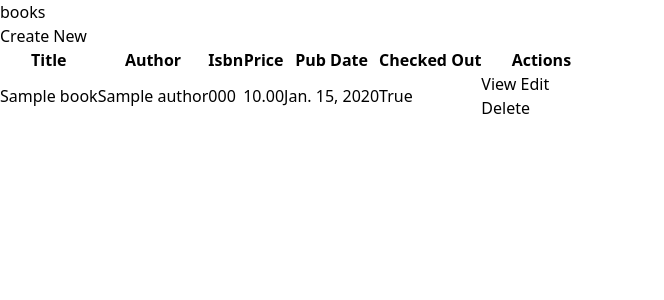
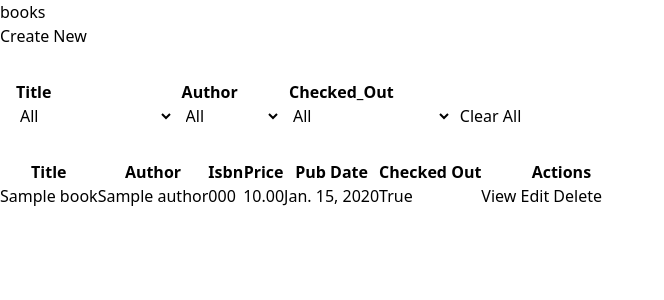
Before and after one commit to bponce02/orange-sherbert, a Django app: page /book/ in a window 1280 px wide. Shown: the top 300 px of the page, without its empty margins (0-664 px from the left). Run offline with Django 5.2, Linux system fonts and the light colour scheme; tables that the repository leaves empty hold one stand-in row (values such as "Sample post"); some libraries are stand-ins or nearby versions.

Commit message:
Added filtering

```diff
--- a/pyproject.toml
+++ b/pyproject.toml
@@ -13,6 +13,8 @@ dependencies = [
 
 [dependency-groups]
 dev = [
+    "coverage>=7.13.0",
     "pytest>=8.0.0",
+    "pytest-cov>=7.0.0",
     "pytest-django>=4.9.0",
 ]
--- a/src/example/views.py
+++ b/src/example/views.py
@@ -4,7 +4,9 @@ from .models import Book, Author
 class BookCRUDView(CRUDView):
     model = Book
     fields = '__all__'
+    filter_fields = ['title', 'author', 'checked_out']
 
 class AuthorCRUDView(CRUDView):
     model = Author
     fields = '__all__'
+    filter_fields = ['name']
--- a/src/orange_sherbert/templates/orange_sherbert/delete.html
+++ b/src/orange_sherbert/templates/orange_sherbert/delete.html
@@ -6,9 +6,7 @@
 <div class="container mx-auto">
     <div class="card">
         <div class="card-body">
-            <h1 class="card-title text-2xl mb-4">Delete {{ object }}</h1>
-
-            <p class="mb-6">Are you sure you want to delete "<strong>{{ object }}</strong>"?</p>
+            <h1 class="mb-6">Are you sure you want to delete "<strong>{{ object }}</strong>"?</p>
 
             <form method="post">
                 {% csrf_token %}
--- a/src/orange_sherbert/templates/orange_sherbert/list.html
+++ b/src/orange_sherbert/templates/orange_sherbert/list.html
@@ -11,6 +11,33 @@
             <div class="card-actions justify-end">
                 <a href="{% url model_name|add:'-create' %}" class="btn btn-primary">Create New</a>
             </div>
+
+            <!-- Filter Form -->
+            {% if filter_fields and object_list %}
+            <form method="get" action="" class="flex flex-wrap gap-2 my-4 p-4 bg-base-200 rounded-lg" id="filter-form">
+                {% for field in filter_fields %}
+                    {% get_field_options object_list field as options %}
+                    <div class="form-control">
+                        <label class="label">
+                            <span class="label-text font-semibold">{{ field|title }}</span>
+                        </label>
+                        <select name="{{ field }}" class="select select-bordered select-sm w-full max-w-xs" onchange="this.form.submit()">
+                            <option value="">All</option>
+                            {% for option in options %}
+                                <option value="{{ option }}" {% is_selected option request field %}>
+                                    {{ option }}
+                                </option>
+                            {% endfor %}
+                        </select>
+                    </div>
+                {% endfor %}
+
+                <div class="form-control self-end">
+                    <a href="?" class="btn btn-ghost btn-sm">Clear All</a>
+                </div>
+            </form>
+            {% endif %}
+
             <table class="table">
                 <thead>
                     <tr>
@@ -30,7 +57,7 @@
                             {% for field_name, field_value in fields %}
                                 <td>{{ field_value }}</td>
                             {% endfor %}
-                            <td class="max-w-30">
+                            <td class="min-w-40 max-w-40">
                                 <a href="{% url model_name|add:'-detail' object.pk %}" class="btn btn-sm btn-ghost">View</a>
                                 <a href="{% url model_name|add:'-update' object.pk %}" class="btn btn-sm btn-ghost">Edit</a>
                                 <a href="{% url model_name|add:'-delete' object.pk %}" class="btn btn-sm btn-ghost">Delete</a>
--- a/src/orange_sherbert/templatetags/sherbert_tags.py
+++ b/src/orange_sherbert/templatetags/sherbert_tags.py
@@ -22,3 +22,16 @@ def get_object_fields(obj):
             field_value = getattr(obj, field.name, '')
             fields.append((field_name, field_value))
     return fields
+
+
+@register.simple_tag
+def get_field_options(obj, field_name):
+    model = obj.model
+    distinct_values = model.objects.values_list(field_name, flat=True).distinct().order_by(field_name)
+    return [v for v in distinct_values if v not in (None, '')]
+
+
+@register.simple_tag
+def is_selected(option, request, field):
+    current = request.GET.get(field, '')
+    return 'selected' if str(option) == str(current) else ''
--- a/src/orange_sherbert/view.py
+++ b/src/orange_sherbert/view.py
@@ -5,17 +5,32 @@ from django.views.generic import UpdateView
 from django.views.generic import DeleteView
 from django.views import View
 from django.urls import path, reverse
+from django.db.models import Q
 
 class _CRUDMixin:
 
+    def get_queryset(self, **kwargs):
+        super().get_queryset()
+        queryset = self.model.objects.all()
+
+        filter_fields = self.filter_fields
+        if filter_fields:
+            for field in filter_fields:
+                field_value = self.request.GET.get(field)
+                if field_value:
+                    queryset = queryset.filter(**{field: field_value})
+
+        return queryset
 
     def get_context_data(self, **kwargs):
+        super().get_context_data(**kwargs)
         context = super().get_context_data(**kwargs)
         meta = self.model._meta
         context.update({
             'model_name': meta.model_name,
             'verbose_name': meta.verbose_name,
             'verbose_name_plural': meta.verbose_name_plural,
+            'filter_fields': self.filter_fields,
             })
         return context
 
@@ -26,7 +41,8 @@ class _CRUDMixin:
 
 class CRUDView(View):
     model = None
-    fields = None
+    fields = []
+    filter_fields = []
     view_type = None
 
     templates = {
@@ -51,7 +67,7 @@ class CRUDView(View):
             view_type: type(
                 f'_CRUD{base_class.__name__}',
                 (_CRUDMixin, base_class),
-                {}
+                {'fields': None, 'filter_fields': None}
             )
             for view_type, base_class in cls._base_view_classes.items()
         }
@@ -64,11 +80,10 @@ class CRUDView(View):
 
         view_kwargs = {
             'model': self.model,
-            'template_name': self.templates[view_type]
+            'template_name': self.templates[view_type],
+            'fields': self.fields,
+            'filter_fields': self.filter_fields
         }
-
-        if view_type == 'create' or view_type == 'update':
-            view_kwargs['fields'] = self.fields
 
         view = view_class.as_view(**view_kwargs)
         return view(request, *args, **kwargs)
```
Also changed, not shown: src/test/tests.py (+10 -1 lines), 1 other file.
